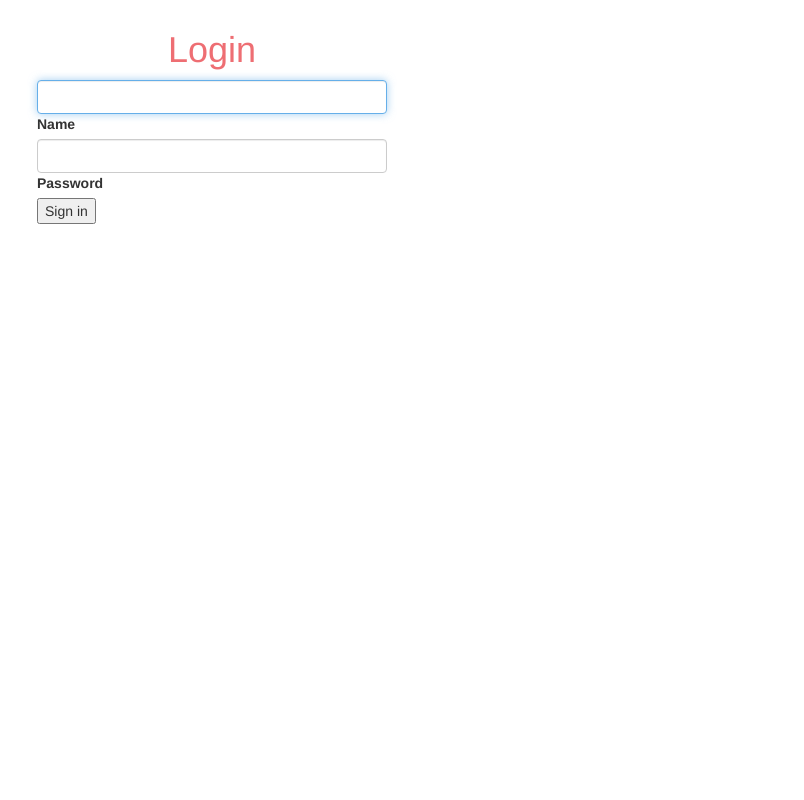
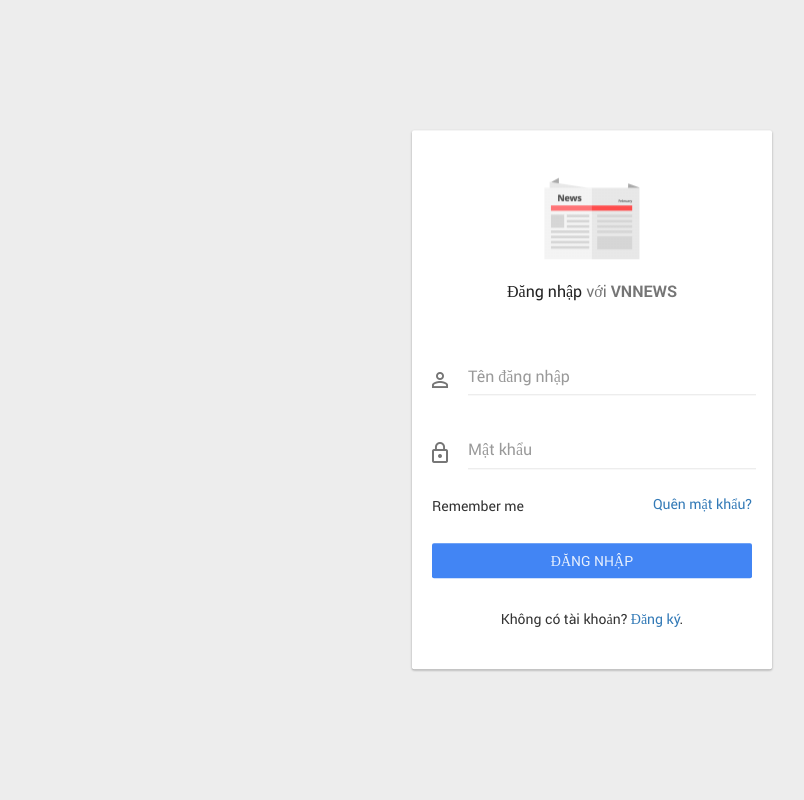
Before and after one commit to TrinhCDanh/News, a PHP site: page /user/login.html in a window 1280 px wide. Shown: the whole page, without its empty margins (48-852 px from the left). Run offline with PHP 8.4, Linux system fonts and the light colour scheme; some libraries are stand-ins or nearby versions.

Commit message:
quan ly tai khoan admin

```diff
--- a/admins/modules/account/editaccount.php
+++ b/admins/modules/account/editaccount.php
@@ -1,4 +1,3 @@
-<?php $row = $admin->getById($_SESSION["admin_data"]["id_admin"]);?>
 <form id="validationForm" action="index.php?mod=account&ac=saveEdit&id=<?php echo $_SESSION["admin_data"]["id_admin"]; ?>" method="post">
   <div class="pmd-card pmd-z-depth">
 
--- a/admins/modules/baiviet/index.php
+++ b/admins/modules/baiviet/index.php
@@ -98,7 +98,7 @@
       }
     ?>
 
-		<section class="row component-section">
+		<section class="row component-section dashboard">
 			 <?php
 				if ($ac == "showbaiviet")
 					include "modules/baiviet/showbaiviet.php";
--- a/admins/modules/loaitin/index.php
+++ b/admins/modules/loaitin/index.php
@@ -67,7 +67,7 @@
 		  <li class="active">Thể loại</li>
 		</ol><!--breadcrum end-->
 
-		<section class="row component-section">
+		<section class="row component-section dashboard">
 
 			<!-- table card title and description -->
 			<?php include ROOT."/admins/modules/loaitin/addvedit.php"; ?>
--- a/admins/modules/theloai/index.php
+++ b/admins/modules/theloai/index.php
@@ -64,7 +64,7 @@
 		  <li class="active">Thể loại</li>
 		</ol><!--breadcrum end-->
 
-		<section class="row component-section">
+		<section class="row component-section dashboard">
 
 			<!-- table card title and description -->
 			<?php include ROOT."/admins/modules/theloai/addvedit.php"; ?>
--- a/user/login.html
+++ b/user/login.html
@@ -1,46 +1,201 @@
-<!DOCTYPE html>
-<html>
+<!doctype html>
+<html lang="">
 <head>
-	<title>Đăng nhập</title>
-  <link rel="shortcut icon" href="img/TCD4.png">
+<meta charset="utf-8">
 <meta http-equiv="X-UA-Compatible" content="IE=edge">
-  <meta name="viewport" content="width=device-width, initial-scale=1">
-  <meta name="description" content="">
-  <meta name="author" content="">
-  <link href="../css/bootstrap.min.css" rel="stylesheet">
-  <link href="../css/style-admin.css" rel="stylesheet">
-  <link href="../font-awesome-4.3.0/css/font-awesome.min.css" rel="stylesheet">
-  <link rel="stylesheet" type="text/css" href="../css/animate.css">
+<meta name="description" content="Login | Propeller - Admin Dashboard">
+<meta content="width=device-width, initial-scale=1, user-scalable=no" name="viewport">
+<title>Login | Propeller - Admin Dashboard</title>
+<link rel="shortcut icon" type="image/x-icon" href="themes/images/favicon.ico">
+
+<!-- Google icon -->
+<link href="https://fonts.googleapis.com/icon?family=Material+Icons" rel="stylesheet">
+
+<!-- Bootstrap css -->
+<link rel="stylesheet" type="text/css" href="../assets/css/bootstrap.min.css">
+
+<!-- Propeller css -->
+<link rel="stylesheet" type="text/css" href="../assets/css/propeller.min.css">
+
+<!-- Propeller theme css-->
+<link rel="stylesheet" type="text/css" href="../themes/css/propeller-theme.css" />
+
+<!-- Propeller admin theme css-->
+<link rel="stylesheet" type="text/css" href="../themes/css/propeller-admin.css">
+
 </head>
-<body>
-	<div class="login-container container">
-		<form action="index.php?mod=login" method="post" class="form-login col-xs-12 col-lg-4">
-			<div class="group text-center" style="margin-top: 30px; color: #ee6e73">
-		    <h1>Login</h1>
+
+<body class="body-custom">
+<div class="logincard">
+  	<div class="pmd-card card-default pmd-z-depth">
+		<div class="login-card">
+			<form action="index.php?mod=login" method="post">
+				<div class="pmd-card-title card-header-border text-center">
+					<div class="loginlogo">
+						<a href="javascript:void(0);"><img src="../themes/images/Newspaper-icon-1.png" alt="Logo"></a>
+					</div>
+					<h3>Đăng nhập <span>với <strong>VNNEWS</strong></span></h3>
 				</div>
 
-			<div class="group">
-		    <input class="form-control" type="text" name="name_login" required autofocus>
-		    <span class="bar"></span>
-		    <label class="form-control-placeholder">Name</label>
+				<div class="pmd-card-body">
+					<div class="alert alert-success" role="alert"> Oh snap! Change a few things up and try submitting again. </div>
+                    <div class="form-group pmd-textfield pmd-textfield-floating-label">
+                        <label for="inputError1" class="control-label pmd-input-group-label">Tên đăng nhập</label>
+                        <div class="input-group">
+                            <div class="input-group-addon"><i class="material-icons md-dark pmd-sm">perm_identity</i></div>
+                            <input type="text" class="form-control" id="exampleInputAmount" name="name_login">
+                        </div>
                     </div>
 
-		  <div class="group">
-		    <input class="form-control" type="password" name="pass_login" required>
-		    <span class="bar"></span>
-		    <label class="form-control-placeholder">Password</label>
+                    <div class="form-group pmd-textfield pmd-textfield-floating-label">
+                        <label for="inputError1" class="control-label pmd-input-group-label">Mật khẩu</label>
+                        <div class="input-group">
+                            <div class="input-group-addon"><i class="material-icons md-dark pmd-sm">lock_outline</i></div>
+                            <input type="password" class="form-control" id="exampleInputAmount" name="pass_login">
+                        </div>
+                    </div>
+                </div>
+				<div class="pmd-card-footer card-footer-no-border card-footer-p16 text-center">
+					<div class="form-group clearfix">
+						<div class="checkbox pull-left">
+							<label class="pmd-checkbox checkbox-pmd-ripple-effect">
+								<input type="checkbox" checked="" value="">
+								<span class="pmd-checkbox"> Remember me</span>
+							</label>
+						</div>
+						<span class="pull-right forgot-password">
+							<a href="javascript:void(0);">Quên mật khẩu?</a>
+						</span>
+					</div>
+					<button type="submit" class="btn pmd-ripple-effect btn-primary btn-block">Đăng nhập</button>
+
+					<p class="redirection-link">Không có tài khoản? <a href="javascript:void(0);" class="login-register">Đăng ký</a>. </p>
+
 				</div>
 
-		  <div class="group">
-		      <button type="submit" class="btn-submit" name="submit" >Sign in</button>
+			</form>
+		</div>
+
+		<div class="register-card">
+			<div class="pmd-card-title card-header-border text-center">
+				<div class="loginlogo">
+					<a href="javascript:void(0);"><img src="themes/images/logo-icon.png" alt="Logo"></a>
+				</div>
+				<h3>Sign Up <span>with <strong>PROPELLER</strong></span></h3>
+			</div>
+			<form>
+			  <div class="pmd-card-body">
+
+              	<div class="form-group pmd-textfield pmd-textfield-floating-label">
+                        <label for="inputError1" class="control-label pmd-input-group-label">Username</label>
+                        <div class="input-group">
+                            <div class="input-group-addon"><i class="material-icons md-dark pmd-sm">perm_identity</i></div>
+                            <input type="text" class="form-control" id="exampleInputAmount">
+                        </div>
+                    </div>
+
+                    <div class="form-group pmd-textfield pmd-textfield-floating-label">
+                        <label for="inputError1" class="control-label pmd-input-group-label">Email address</label>
+                        <div class="input-group">
+                            <div class="input-group-addon"><i class="material-icons md-dark pmd-sm">email</i></div>
+                            <input type="text" class="form-control" id="exampleInputAmount">
+                        </div>
+                    </div>
+
+                    <div class="form-group pmd-textfield pmd-textfield-floating-label">
+                        <label for="inputError1" class="control-label pmd-input-group-label">Password</label>
+                        <div class="input-group">
+                            <div class="input-group-addon"><i class="material-icons md-dark pmd-sm">lock_outline</i></div>
+                            <input type="text" class="form-control" id="exampleInputAmount">
+                        </div>
+                    </div>
+              </div>
+
+			  <div class="pmd-card-footer card-footer-no-border card-footer-p16 text-center">
+				<a href="index.html" type="button" class="btn pmd-ripple-effect btn-primary btn-block">Sign Up</a>
+			  	<p class="redirection-link">Already have an account? <a href="javascript:void(0);" class="register-login">Sign In</a>. </p>
 			  </div>
 			</form>
 		</div>
 
-<script src="../js/jquery-1.11.2.min.js"></script>
-<script src="../js/bootstrap.min.js"></script>
-<script src="../js/sidebar_menu.js"></script>
-<script src="../js/animation-dropdown.js"></script>
-<script src="../js/button.js"></script>
+		<div class="forgot-password-card">
+			<form>
+			  <div class="pmd-card-title card-header-border text-center">
+				<div class="loginlogo">
+					<a href="javascript:void(0);"><img src="themes/images/logo-icon.png" alt="Logo"></a>
+				</div>
+				<h3>Forgot password?<br><span>Submit your email address and we'll send you a link to reset your password.</span></h3>
+			</div>
+			  <div class="pmd-card-body">
+					<div class="form-group pmd-textfield pmd-textfield-floating-label">
+                        <label for="inputError1" class="control-label pmd-input-group-label">Email address</label>
+                        <div class="input-group">
+                            <div class="input-group-addon"><i class="material-icons md-dark pmd-sm">email</i></div>
+                            <input type="text" class="form-control" id="exampleInputAmount">
+                        </div>
+                    </div>
+				</div>
+			  <div class="pmd-card-footer card-footer-no-border card-footer-p16 text-center">
+			  	<a href="index.html" type="button" class="btn pmd-ripple-effect btn-primary btn-block">Submit</a>
+			  	<p class="redirection-link">Already registered? <a href="javascript:void(0);" class="register-login">Sign In</a></p>
+			  </div>
+			</form>
+		</div>
+	</div>
+</div>
+
+<!-- Scripts Starts -->
+<script src="../assets/js/jquery-1.12.2.min.js"></script>
+<script src="../assets/js/bootstrap.min.js"></script>
+<script src="../assets/js/propeller.min.js"></script>
+<script>
+	$(document).ready(function() {
+		var sPath=window.location.pathname;
+		var sPage = sPath.substring(sPath.lastIndexOf('/') + 1);
+		$(".pmd-sidebar-nav").each(function(){
+			$(this).find("a[href='"+sPage+"']").parents(".dropdown").addClass("open");
+			$(this).find("a[href='"+sPage+"']").parents(".dropdown").find('.dropdown-menu').css("display", "block");
+			$(this).find("a[href='"+sPage+"']").parents(".dropdown").find('a.dropdown-toggle').addClass("active");
+			$(this).find("a[href='"+sPage+"']").addClass("active");
+		});
+	});
+</script>
+<!-- login page sections show hide -->
+<script type="text/javascript">
+	$(document).ready(function(){
+	 $('.app-list-icon li a').addClass("active");
+		$(".login-for").click(function(){
+			$('.login-card').hide()
+			$('.forgot-password-card').show();
+		});
+		$(".signin").click(function(){
+			$('.login-card').show()
+			$('.forgot-password-card').hide();
+		});
+	});
+</script>
+<script type="text/javascript">
+$(document).ready(function(){
+		$(".login-register").click(function(){
+			$('.login-card').hide()
+			$('.forgot-password-card').hide();
+			$('.register-card').show();
+		});
+
+		$(".register-login").click(function(){
+			$('.register-card').hide()
+			$('.forgot-password-card').hide();
+			$('.login-card').show();
+		});
+		$(".forgot-password").click(function(){
+			$('.login-card').hide()
+			$('.register-card').hide()
+			$('.forgot-password-card').show();
+		});
+});
+</script>
+
+<!-- Scripts Ends -->
+
 </body>
 </html>
```
Also changed, not shown: admins/modules/account/addaccount.php (+89 -24 lines), admins/modules/account/index.php (+39 -3 lines), admins/modules/baiviet/editbaiviet.php (+0 -11 lines), classes/Admin.class.php (+6 -2 lines). Lines whose indentation alone changed are shown as unchanged.
